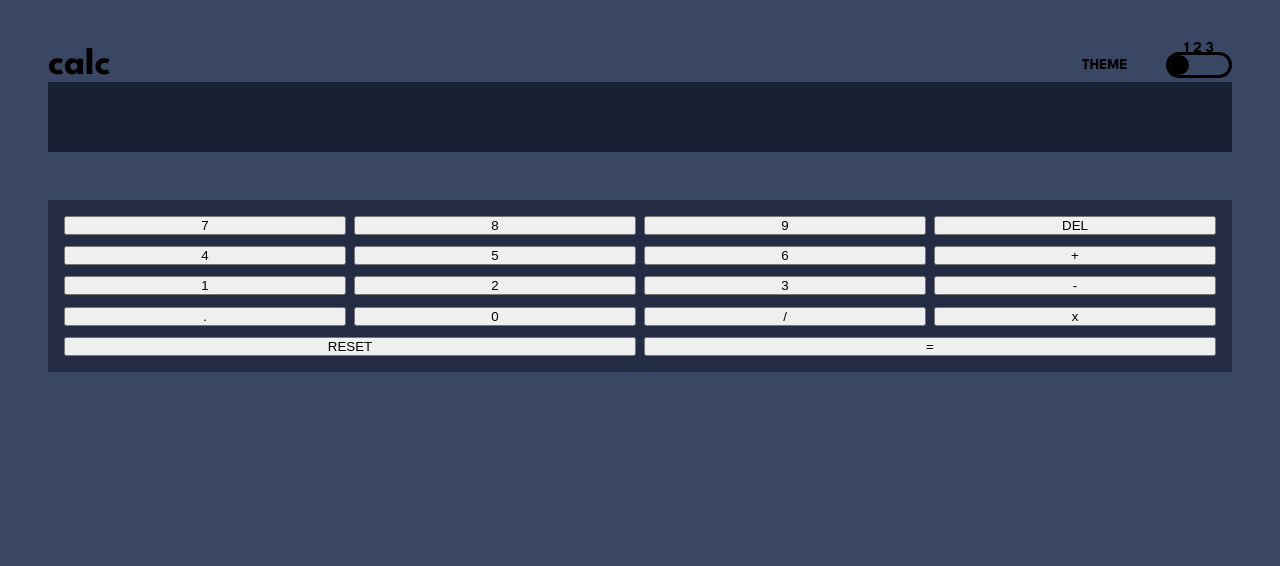
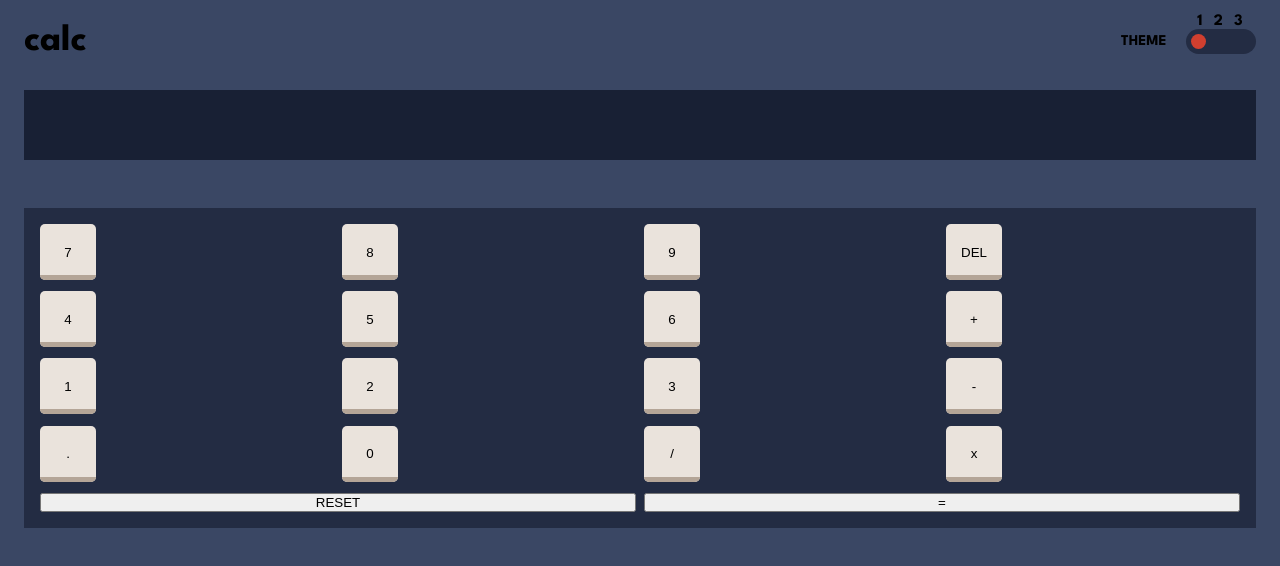
Before and after one commit to Maysn/Calculator-app, a React (Create React App) app: page / in a window 1280 px wide. Shown: the top 566 px of the page. Built offline with nearby package versions, Linux system fonts and the light colour scheme.

Commit message:
add functionality to theme switch

```diff
--- a/src/App.css
+++ b/src/App.css
@@ -4,5 +4,5 @@
     height: 100vh;
     width: 100vw;
     background-color: var(--main-background);
-    padding: 3rem;
+    padding: 1.5rem;
 }
--- a/src/calculator/index.js
+++ b/src/calculator/index.js
@@ -4,14 +4,14 @@ import Top from "../components/header";
 import Screen from "../components/screen";
 import NumPad from "../components/numPad";
 
-function Calculator(props) {
+function Calculator({ theme, setTheme }) {
   const [operation, setOperation] = useState("");
   useEffect(() => {
     console.log(operation);
   }, [operation]);
   return (
     <div className="calculator">
-      <Top />
+      <Top theme={theme} setTheme={setTheme} />
       <Screen operation={operation} />
       <NumPad operation={operation} setOperation={setOperation} />
     </div>
--- a/src/components/header/index.css
+++ b/src/components/header/index.css
@@ -1,15 +1,30 @@
 .calc-top {
     display: flex;
     justify-content: space-between;
+    margin-bottom: 2rem;
 }
 
 .theme-switch {
     display: flex;
     align-items: center;
     justify-content: space-between;
-    width: 150px;
+    width: 135px;
 }
 
 .theme-switch > p {
     font-size: 15px;
 }
+
+.switch {
+    position: relative;
+}
+
+.theme-number {
+    position: absolute;
+    bottom: 100%;
+    font-size: 1rem;
+}
+
+.theme-number > span {
+    margin-left: .7rem;
+}
--- a/src/components/header/index.js
+++ b/src/components/header/index.js
@@ -2,13 +2,20 @@ import "./index.css";
 import React from "react";
 import Switch from "../switch/index";
 
-function Top(props) {
+function Top({ theme, setTheme }) {
   return (
     <div className="calc-top">
       <h3 className="calc">calc</h3>
       <div className="theme-switch">
         <p>THEME</p>
-        <Switch />
+        <div className="switch">
+          <p className="theme-number">
+            <span>1</span>
+            <span>2</span>
+            <span>3</span>
+          </p>
+          <Switch theme={theme} setTheme={setTheme} />
+        </div>
       </div>
     </div>
   );
--- a/src/components/numPad/index.css
+++ b/src/components/numPad/index.css
@@ -14,6 +14,28 @@
     padding: 1rem;
 }
 
+.key {
+    position: relative;
+    background-color: var(--key-background);
+    height: 3.5rem;
+    width: 3.5rem;
+    border: none;
+    border-radius: 5px;
+}
+
+.key::before {
+    position: absolute;
+    content: '';
+    background-color: var(--key-shadow);
+    height: 5px;
+    width: 100%;
+    right: 0;
+    left: 0;
+    bottom: 0;
+    border-bottom-right-radius: 25px;
+    border-bottom-left-radius: 25px;
+}
+
 .reset {
     grid-area: r;
 }
--- a/src/components/screen/index.css
+++ b/src/components/screen/index.css
@@ -11,4 +11,5 @@
     color: white;
     margin-right: 1rem;
     border: none;
+    width: 100%;
 }
--- a/src/components/switch/index.css
+++ b/src/components/switch/index.css
@@ -1,9 +1,10 @@
 .tri-state-toggle > input {
-    height: 20px;
-    width: 20px;
-    appearance: none;
-    background-color: black;
-    border-radius: 50%;
+  height: 15px;
+  width: 15px;
+  margin-left: 5px;
+  appearance: none;
+  background-color: var(--key-background-toggle);
+  border-radius: 50%;
   }
 
   input:hover {
@@ -13,20 +14,26 @@
   .tri-state-toggle {
     position: relative;
     display: flex;
-    justify-content: center;
-    border: 3px solid black;
+    justify-content: flex-start;
+    align-items: center;
+    background-color: var(--keypad-toggle-background);
     border-radius: 50px;
-    /* height: 25px; */
-    /* width: 70px; */
-    /* margin-top: 3rem; */
+    height: 25px;
+    width: 70px;
   }
 
-  .tri-state-toggle::before {
+  /* .tri-state-toggle::before {
     content: '1 2 3';
     position: absolute;
     font-size: 15px;
     bottom: 100%;
+    margin-left: 10px;
+    margin-bottom: 3px;
   }
+
+  .tri-state-toggle::before:not(:first-child){
+    padding: 3rem;
+  } */
 
   .visible {
     opacity: 1;
--- a/src/components/switch/index.js
+++ b/src/components/switch/index.js
@@ -1,8 +1,22 @@
 import "./index.css";
 import React, { useState } from "react";
 
-function Switch(props) {
+function Switch({ theme, setTheme }) {
   const [switchNum, setSwitchNum] = useState(1);
+  const changeTheme = (e) => {
+    if (e.target.id === "one") {
+      setSwitchNum(1);
+      setTheme("Theme1");
+      return;
+    } else if (e.target.id === "two") {
+      setSwitchNum(2);
+      setTheme("Theme2");
+      return;
+    }
+    setSwitchNum(3);
+    setTheme("Theme3");
+    return;
+  };
   return (
     <div className="tri-state-toggle">
       <input
@@ -10,21 +24,21 @@ function Switch(props) {
         type="radio"
         name="toggle"
         id="one"
-        onClick={() => setSwitchNum(1)}
+        onClick={changeTheme}
       />
       <input
         className={switchNum === 2 ? "visible" : "invisible"}
         type="radio"
         name="toggle"
         id="two"
-        onClick={() => setSwitchNum(2)}
+        onClick={changeTheme}
       />
       <input
         className={switchNum === 3 ? "visible" : "invisible"}
         type="radio"
         name="toggle"
         id="three"
-        onClick={() => setSwitchNum(3)}
+        onClick={changeTheme}
       />
     </div>
   );
--- a/src/index.css
+++ b/src/index.css
@@ -29,7 +29,7 @@ code {
   --key-shadow: hsl(224, 28%, 35%);
 
   --key-background-toggle: hsl(6, 63%, 50%);
-  --key-shadow: hsl(6, 70%, 34%);
+  --toggle-key-shadow: hsl(6, 70%, 34%);
 
   --key-background: hsl(30, 25%, 89%);
   --key-shadow: hsl(28, 16%, 65%);
@@ -50,7 +50,7 @@ code {
   --key-shadow: hsl(185, 58%, 25%);
 
   --key-background-toggle: hsl(25, 98%, 40%);
-  --key-shadow: hsl(25, 99%, 27%);
+  --toggle-key-shadow: hsl(25, 99%, 27%);
 
   --key-background: hsl(45, 7%, 89%);
   --key-shadow: hsl(35, 11%, 61%);
@@ -62,19 +62,19 @@ code {
 
 .Theme3 {
   /* Backgrounds */
-  --main-background: hsl(268, 75%, 9%)
+  --main-background: hsl(268, 75%, 9%);
   --keypad-toggle-background: hsl(268, 71%, 12%);
-  --screen-background: hsl(268, 71%, 12%)
+  --screen-background: hsl(268, 71%, 12%);
 
   /* Keys */
-  --key-background: hsl(281, 89%, 26%)
+  --key-background: hsl(281, 89%, 26%);
   --key-shadow: hsl(285, 91%, 52%);
 
   --key-background-toggle: hsl(176, 100%, 44%);
-  --key-shadow: hsl(177, 92%, 70%)
+  --toggle-key-shadow: hsl(177, 92%, 70%);
 
   --key-background: hsl(268, 47%, 21%);
-  --key-shadow: hsl(290, 70%, 36%)
+  --key-shadow: hsl(290, 70%, 36%);
 
   /* Text */
   --primary-text: hsl(52, 100%, 62%);
```
